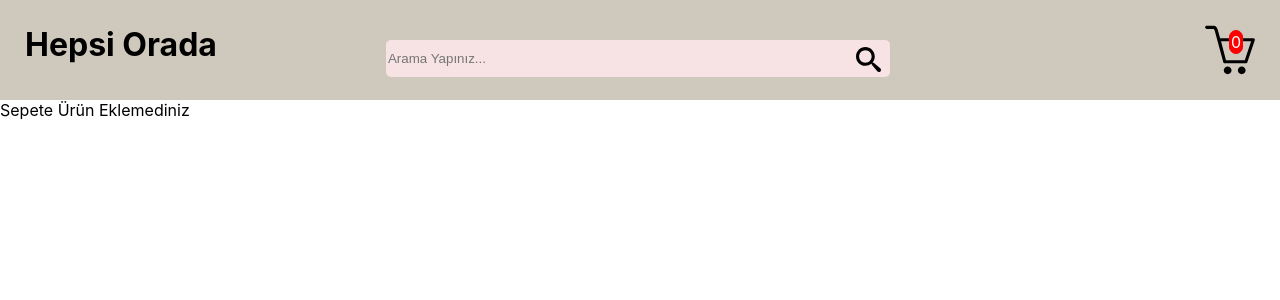
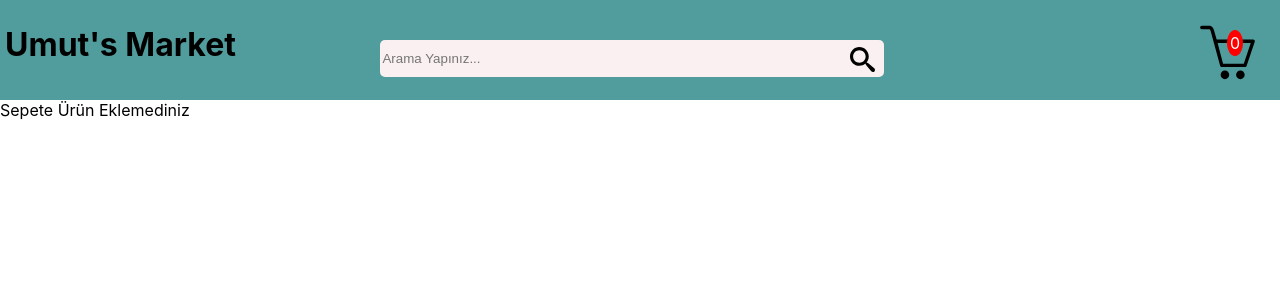
Before and after one commit to umutosun/shopping, a React (Create React App) app: page /cart in a window 1280 px wide. Shown: the top 300 px of the page. Built offline with nearby package versions, Linux system fonts and the light colour scheme.

Commit message:
Style: formatting

```diff
--- a/src/App.css
+++ b/src/App.css
@@ -1,56 +1,75 @@
-*{
+@charset "UTF-8";
+* {
   margin: 0;
 }
 
-.header{
-    background-color: rgb(207, 200, 188);
+.header {
+  background-color: #519d9e;
   height: 100px;
   display: flex;
   justify-content: space-between;
 }
-.header>h1{
-   padding: 25px;
+.header h1 {
+  margin-top: 25px;
   cursor: pointer;
+  margin-left: 5px;
+  height: 50px;
 }
-.header .input{
+.header h1:hover {
+  color: white;
+}
+.header .input {
   width: 150px;
   height: 50px;
   margin-top: 40px;
   position: relative;
   margin-left: -500px;
 }
-.header .input>input{
+.header .input > input {
   height: 35px;
   width: 500px;
   border-radius: 5px;
   border: 0;
-    background-color: rgb(247, 227, 227);
+  background-color: rgb(250, 240, 241);
 }
-.header .input .search{
+.header .input .search {
   position: absolute;
   margin-top: -30px;
   margin-left: 470px;
 }
-.header .basket{
+.header .basket {
   padding: 25px;
   position: relative;
 }
-.header .basket .count{
+.header .basket .count {
   position: absolute;
-    margin-left: 24px;
+  margin-left: 27px;
   margin-top: 5px;
   background-color: red;
   border: 1px solid red;
-    border-radius: 8px;
+  border-radius: 100%;
   color: white;
-    padding: 1px;
+  padding: 2px;
 }
-.product{
-    display: flex;
+.header .basket .count:hover {
+  background-color: white;
+  color: red;
+  cursor: pointer;
+}
+
+.product {
   gap: 20px;
   margin-top: 30px;
 }
-.productCard{
+
+.product-category {
+  display: flex;
+  gap: 15px;
+  margin-left: 350px;
+  margin-bottom: 15px;
+}
+
+.productCard {
   border: 1px solid gray;
   border-radius: 8px;
   width: 250px;
@@ -60,14 +79,14 @@
   left: 5px;
   cursor: pointer;
 }
-.productCard>img{
+.productCard > img {
   width: 200px;
   padding: 15px;
   display: block;
   margin-left: auto;
   margin-right: auto;
 }
-.productCard .price{
+.productCard .price {
   position: absolute;
   right: 0;
   background-color: black;
@@ -75,33 +94,44 @@
   top: 2px;
   padding: 5px;
 }
-.productCard .title{
+.productCard .title {
   font-size: 15px;
-    text-align:center;
+  text-align: center;
 }
-.category{
+
+.category {
   cursor: pointer;
   margin-left: 15px;
+  border: 1px solid gray;
+  padding: 5px;
+  margin-top: 5px;
 }
-.ürünler{
+.category:hover {
+  background-color: gray;
+  color: white;
+}
+
+.ürünler {
   display: flex;
   flex-wrap: wrap;
   gap: 25px;
+  margin-left: 150px;
 }
 
-.product_detail{
+.product_detail {
   display: flex;
 }
-.product_detail>img{
+.product_detail > img {
   width: 300px;
   margin-top: 100px;
   margin-left: 100px;
 }
-.product_detail .product_description{
+.product_detail .product_description {
   margin-top: 150px;
 }
-.basket>img{
+
+.basket > img {
   width: 100px;
   margin-left: 25px;
   margin-top: 50px;
-}
+}/*# sourceMappingURL=App.css.map */
--- a/src/components/Header.tsx
+++ b/src/components/Header.tsx
@@ -6,13 +6,12 @@
 
 function Header() {
   const navigate = useNavigate();
-  const dispatch = useAppDispatch();
   const { products } = useAppSelector((state) => state.basket);
   console.log(products, "carts");
 
   return (
     <div className="header">
-      <h1 onClick={() => navigate("/")}> Hepsi Orada</h1>
+      <h1 onClick={() => navigate("/")}> Umut's Market</h1>
       <div className="input">
         <input type="text" placeholder="Arama Yapınız..." />
         <div className="search">
@@ -22,7 +21,7 @@
 
       <div className="basket">
         <div className="count">{products?.length}</div>
-        <SlBasket size={50} onClick={() => navigate("cart")} />
+        <SlBasket size={55} onClick={() => navigate("cart")} />
       </div>
     </div>
   );
--- a/src/pages/Home.tsx
+++ b/src/pages/Home.tsx
@@ -29,7 +29,7 @@
 
   return (
     <div className="product">
-      <div>
+      <div className="product-category">
         <h1>Kategori</h1>
         {category?.map((category, i) => (
           <Catagories
```
Lines whose indentation alone changed are shown as unchanged.
